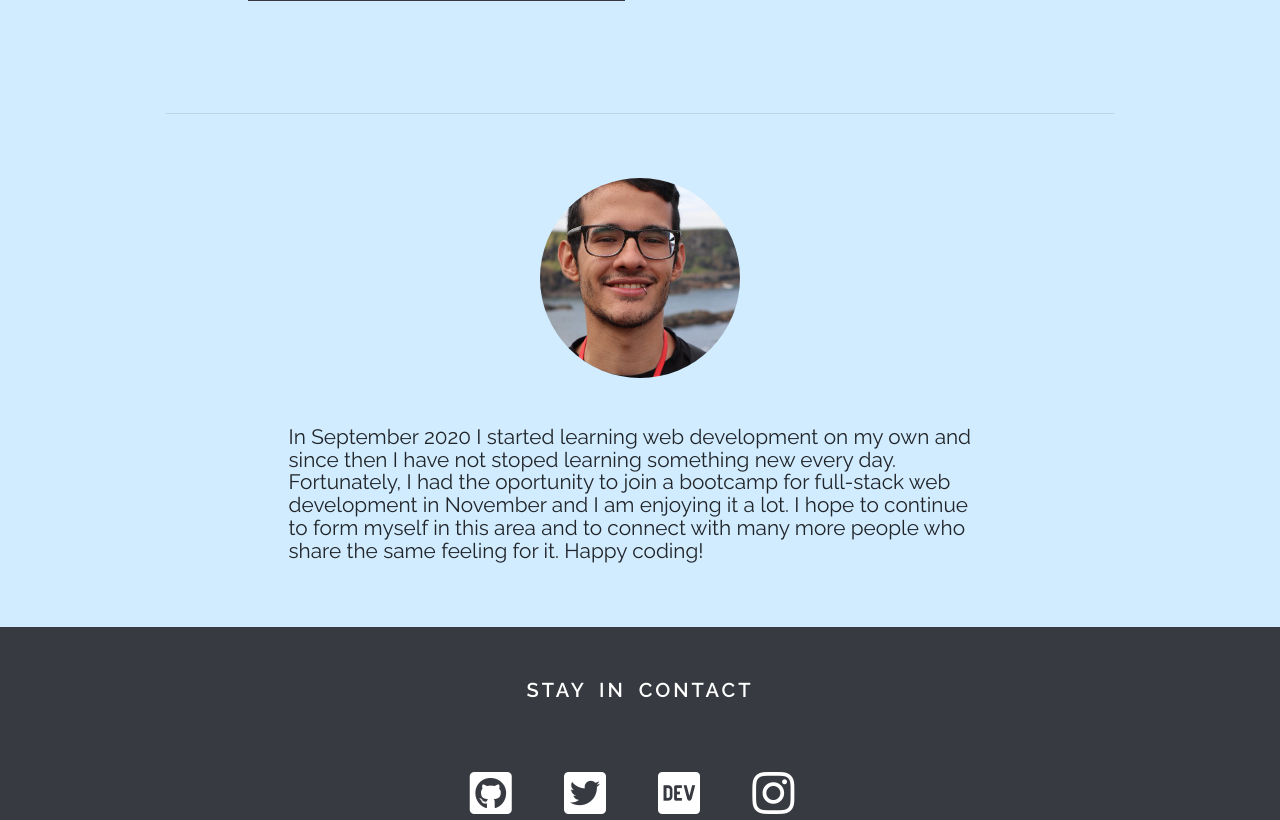
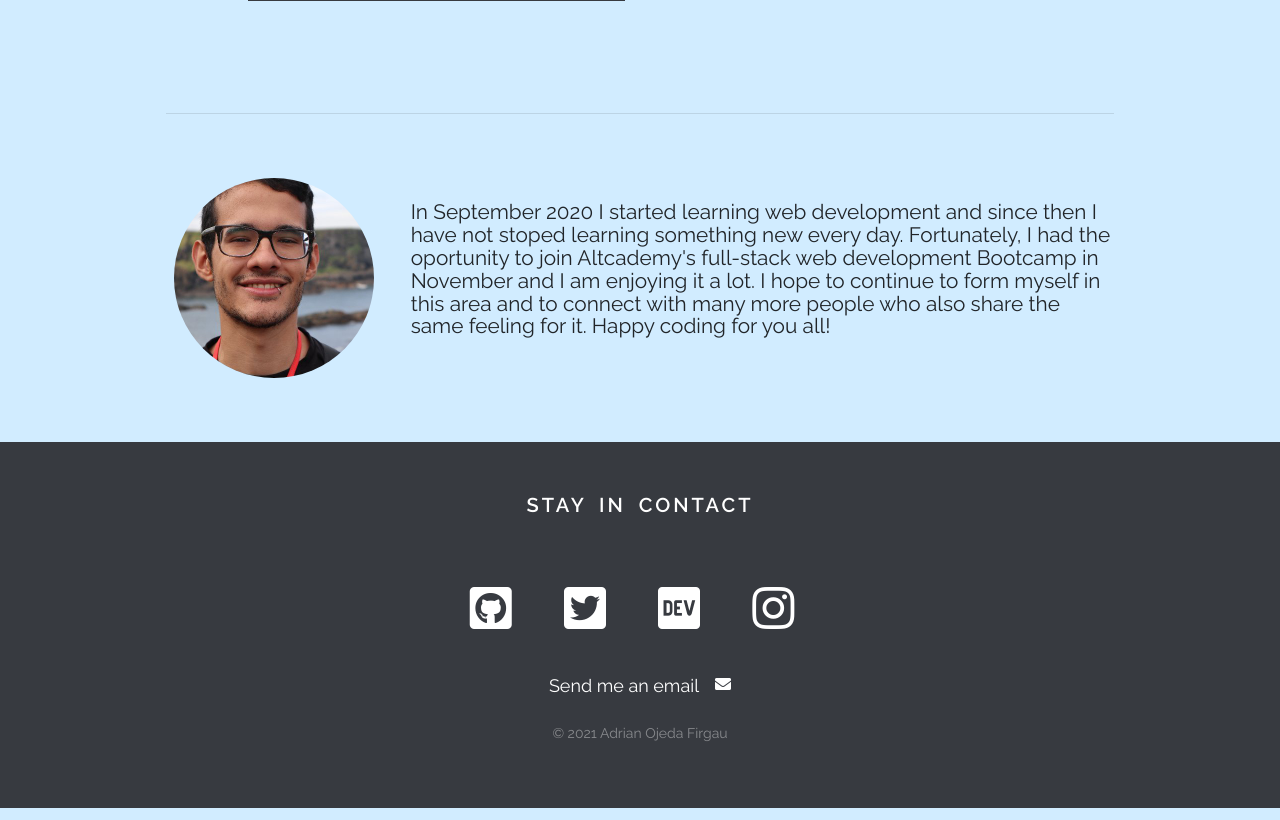
Before and after one commit to adrianojedaf/Personal-Portfolio-Webpage, a plain HTML site: page index.html in a window 1280 px wide. Shown: the part 1980-2800 px from the top of the page. Drawn offline with nearby package versions, Linux system fonts and the light colour scheme.

Commit message:
ready to send to altcademy course

```diff
--- a/index.html
+++ b/index.html
@@ -25,7 +25,7 @@
 
     <!-------------------------------HEADER----------------------------------------------->
     <header class="position-relative">
-        <nav class="navbar navbar-expand-md">
+        <nav class="navbar navbar-expand-md position-relative">
             <div class="container-fluid">
                 <a class="navbar-brand text-dark" href="#">Adrian Firgau</a>
 
@@ -35,8 +35,8 @@
                     <span class="navbar-toggler-icon"></span>
                 </button>
 
-                <div class="collapse navbar-collapse bg-white" id="navbarToggler">
-                    <ul class="navbar-nav ml-auto p-5 small-menu2">
+                <div class="collapse navbar-collapse" id="navbarToggler">
+                    <ul class="navbar-nav ml-auto">
                         <li class="nav-item">
                             <a class="nav-link text-dark pr-5" href="#portfolio"><span class="pb-2">Portfolio</span></a>
                         </li>
@@ -44,7 +44,7 @@
                             <a class="nav-link text-dark pr-5" href="#aboutme"><span class="pb-2">About Me</span></a>
                         </li>
                         <li class="nav-item">
-                            <a class="nav-link text-dark" href="#"><span class="pb-2">Contact</span></a>
+                            <a class="nav-link text-dark" href="mailto:adrianojedaf@hotmail.com"><span class="pb-2">Contact</span></a>
                         </li>
                     </ul>
                 </div>
@@ -57,7 +57,7 @@
             <a href="https://www.instagram.com/adrianojedaf/"><i class="fa-3x fab fa-instagram p-2"></i></a><br>
         </div>
 
-        <div class="position-absolute d-none d-md-block" id="readmore">
+        <div class="position-absolute" id="readmore">
             <a class="text-white" href="#portfolio"><i class="fa-4x fal fa-angle-double-down"></i></a>
         </div>
 
@@ -127,34 +127,28 @@
 
     <!-------------------------------ABOUT ME----------------------------------------------->
 
-    <section class="container-fluid pt-5" id="aboutme">
+    <section class="container-fluid pb-3 pt-1 pt-md-5" id="aboutme">
         <hr class="pt-5">
 
-        <div class="row vvv">
-            <div class="col-12 col-md-">
+        <div class="row d-justify-content-center align-items-center">
+            <div class="col-12 col-lg-3">
                 <div class="text-center mb-5 aboutme-photo"><img class="rounded-circle" width="200px"
-                    src="images/adrianperfil.jpg"></div>
+                        src="images/adrianperfil.jpg"></div>
             </div>
-            <div class="col-12 col-md-9 pb-5">
-                    <p class="text-left aboutme-description">In September 2020 I started learning web development on my
-                        own
-                        and
-                        since then I have not stoped learning something new every day. Fortunately, I had the oportunity to
-                        join
-                        a
-                        bootcamp for full-stack web development in November and I am enjoying it a lot. I hope to continue
-                        to
-                        form
-                        myself in this area and to connect with many more people who share the same feeling for it. Happy
-                        coding!
-                    </p>
+            <div class="col-12 col-lg-9 pb-5">
+                <p class="text-left aboutme-description">In September 2020 I started learning web development and
+                    since then I have not stoped learning something new every day. Fortunately, I had the oportunity to
+                    join Altcademy's full-stack web development Bootcamp in November and I am enjoying it a lot. I hope to continue
+                    to form myself in this area and to connect with many more people who also share the same feeling for it. Happy
+                    coding for you all!
+                </p>
             </div>
         </div>
     </section>
 
     <!-------------------------------FOOTER----------------------------------------------->
     <footer>
-        <div class="container-fluid text-center pt-5 pb-5">
+        <div class="container-fluid text-center pt-5 pb-5" id="contact">
             <p class="text-white footer-title">STAY IN CONTACT</p><br>
             <div class="footer-social mr-3">
                 <a href="https://github.com/adrianojedaf"><i class="fa-3x fab fa-github-square p-1 p-md-4"></i></a>
@@ -162,7 +156,11 @@
                 <a href="https://dev.to/adrianojedaf"><i class=" fa-3x fab fa-dev p-1 p-md-4"></i></a>
                 <a href="https://www.instagram.com/adrianojedaf/"><i class="fa-3x fab fa-instagram p-1 p-md-4"></i></a>
             </div>
-            <p class="copyright-mark mt-5 text-white">© 2021 Adrian Ojeda Firgau</p>
+            <div class="d-flex justify-content-center align-items-center">
+                <p class="pt-3 sendemail"><a href="mailto:adrianojedaf@hotmail.com">Send me an email</a></p>
+                <a href="mailto:adrianojedaf@hotmail.com"><i class="fa-1x fas fa-envelope pl-3"></i></a>
+            </div>
+            <p class="copyright-mark mt-2 text-white">© 2021 Adrian Ojeda Firgau</p>
         </div>
     </footer>
 
--- a/style.css
+++ b/style.css
@@ -40,16 +40,6 @@ body {
     font-size: 1.5rem;
     font-weight: 600;
 }
-
-/* .small-menu {
-    top: 0;
-    left: 0;
-}
-
-.small-menu2 {
-    width: 100vh;
-    /* height:  100vh; */
-} */
 
 .navbar-toggler {
     z-index: 1;
@@ -124,6 +114,18 @@ a span:hover {
     border-radius: 20px;
 }
 
+@media (max-width: 767px) {
+
+    #navbarToggler {
+    background-color: white;
+    width: 100%;
+    padding: 10%;
+    position: absolute;
+    top: 0;
+    left: 0;
+    transition: 1s;
+}
+}
 /*---------PORTFOLIO------------*/
 .portfolio-box {
     border-top: solid 4px #373a40;
@@ -210,3 +212,8 @@ footer a:hover {
     font-size: 14px;
     opacity: .4;
 }
+
+.sendemail a {
+    font-size: 18px;
+    text-decoration: none;
+}
```
